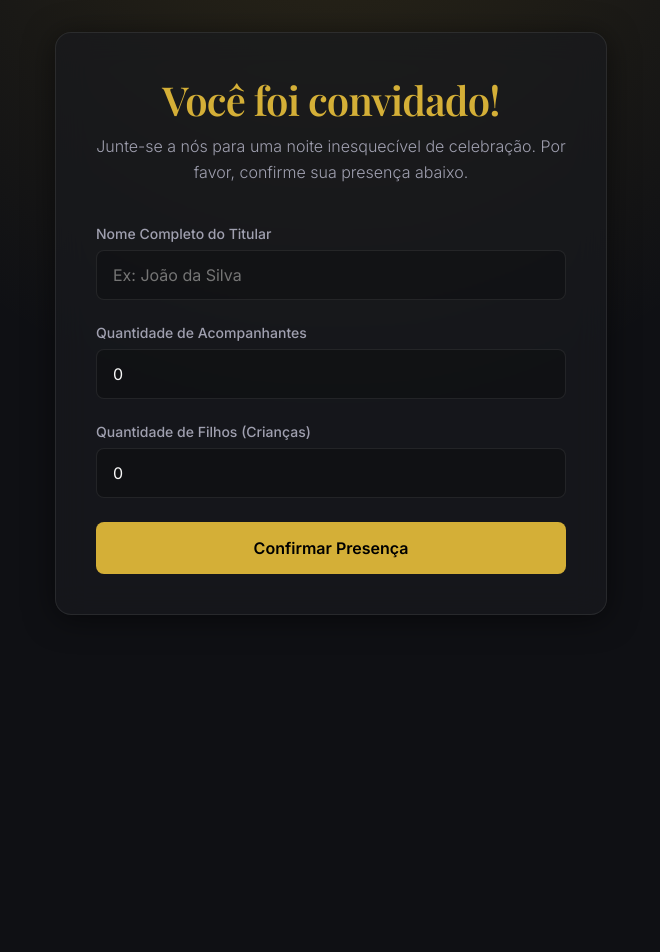
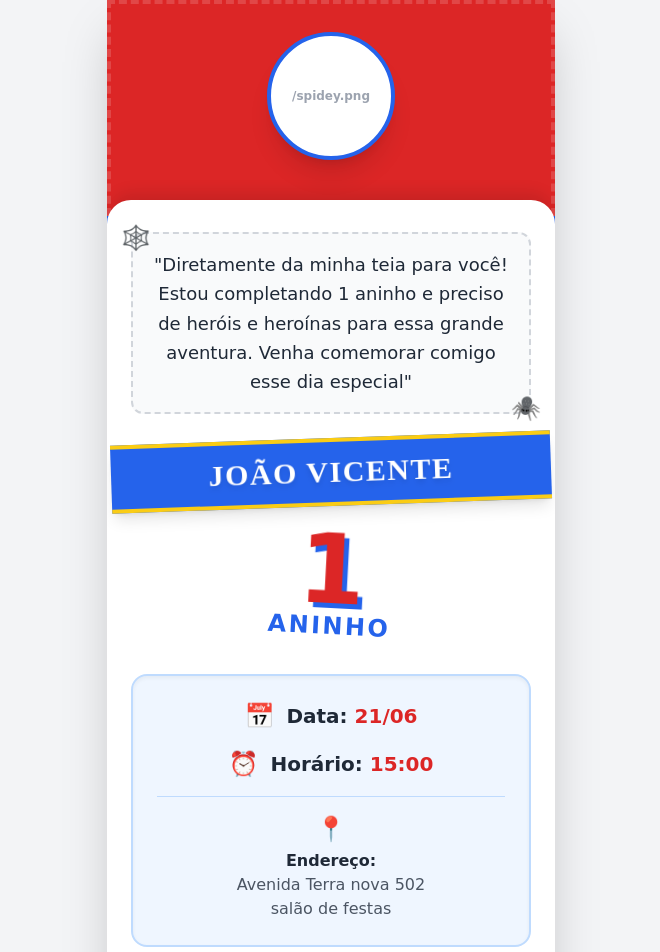
Before and after one commit to elevadigitalsuporte-lang/convitevivico, a Next.js app: page / in a window 1280 px wide. Shown: the top 952 px of the page, without its empty margins (309-969 px from the left). Before the commit the page ends 800 px from the top, so only its background shows below. Built offline with nearby package versions, Linux system fonts and the light colour scheme; no server answers.

Commit message:
feat: redesign para tema Homem-Aranha Baby com Tailwind

```diff
--- a/app/globals.css
+++ b/app/globals.css
@@ -1,3 +1,7 @@
+@tailwind base;
+@tailwind components;
+@tailwind utilities;
+
 @import url('https://fonts.googleapis.com/css2?family=Playfair+Display:wght@400;600;700&family=Inter:wght@300;400;500;600&display=swap');
 
 :root {
--- a/app/page.js
+++ b/app/page.js
@@ -31,70 +31,164 @@ export default function Home() {
 
       if (error) throw error
 
-      setStatus({ type: 'success', msg: 'Presença confirmada com sucesso! Mal podemos esperar para celebrar com você.' })
+      setStatus({ type: 'success', msg: 'Sua presença heroica foi confirmada! Te vejo lá.' })
       setFormData({ nome_titular: '', qtd_acompanhantes: 0, qtd_filhos: 0 })
     } catch (err) {
       console.error(err)
-      setStatus({ type: 'error', msg: 'Houve um erro ao confirmar. Tente novamente mais tarde.' })
+      setStatus({ type: 'error', msg: 'Ops! A teia falhou. Tente novamente.' })
     } finally {
       setLoading(false)
     }
   }
 
   return (
-    <main className="container">
-      <div className="glass-card">
-        <h1 className="title">Você foi convidado!</h1>
-        <p className="subtitle">Junte-se a nós para uma noite inesquecível de celebração. Por favor, confirme sua presença abaixo.</p>
+    <main className="min-h-screen bg-gray-100 font-comic flex flex-col items-center pb-12">
+
+      {/* Container Principal Mobile-First */}
+      <div className="w-full max-w-md bg-white shadow-2xl overflow-hidden relative">
+
+        {/* Cabeçalho Vermelho com Imagens (Teia e Spidey) */}
+        <div className="bg-red-600 w-full pt-8 pb-12 px-4 relative flex flex-col items-center justify-center border-b-8 border-blue-600">
+          {/* Placeholder da Teia de Aranha */}
+          <div className="absolute top-0 left-0 w-full h-full opacity-30 overflow-hidden flex justify-center">
+             {/* Substitua a div abaixo pela tag: <img src="/teia.png" alt="Teia" className="object-cover w-full h-full" /> */}
+             <div className="w-full h-full border-4 border-dashed border-white/50 flex items-center justify-center text-white/50 text-sm">
+                /teia.png
+             </div>
+          </div>
+
+          {/* Placeholder do Spidey Baby */}
+          <div className="relative z-10 w-32 h-32 bg-white rounded-full border-4 border-blue-600 shadow-xl overflow-hidden flex items-center justify-center mb-2">
+             {/* Substitua a div abaixo pela tag: <img src="/spidey.png" alt="Spidey Baby" className="object-cover w-full h-full" /> */}
+             <span className="text-gray-400 text-xs font-bold text-center">/spidey.png</span>
+          </div>
+        </div>
+
+        {/* Corpo do Convite */}
+        <div className="px-6 py-8 flex flex-col items-center text-center bg-white relative z-20 -mt-6 rounded-t-3xl shadow-[0_-10px_15px_-3px_rgba(0,0,0,0.1)]">
+
+          {/* Mensagem de Abertura */}
+          <div className="bg-gray-50 border-2 border-dashed border-gray-300 rounded-xl p-4 mb-6 relative">
+            <span className="absolute -top-3 -left-3 text-red-500 text-2xl">🕸️</span>
+            <p className="text-gray-800 text-lg leading-relaxed font-medium">
+              &quot;Diretamente da minha teia para você! Estou completando 1 aninho e preciso de heróis e heroínas para essa grande aventura. Venha comemorar comigo esse dia especial&quot;
+            </p>
+            <span className="absolute -bottom-3 -right-3 text-blue-500 text-2xl">🕷️</span>
+          </div>
+
+          {/* Nome do Aniversariante (Ribbon Azul) */}
+          <div className="bg-blue-600 w-[110%] py-3 mb-4 shadow-lg transform -rotate-2 border-y-4 border-yellow-400">
+            <h1 className="text-white text-3xl font-extrabold tracking-wider drop-shadow-md">
+              JOÃO VICENTE
+            </h1>
+          </div>
+
+          {/* Idade Destacada */}
+          <div className="mb-8 transform rotate-3">
+            <span className="text-8xl font-black text-red-600 drop-shadow-[5px_5px_0px_rgba(37,99,235,1)]">
+              1
+            </span>
+            <span className="text-2xl font-bold text-blue-600 block -mt-2 uppercase tracking-widest">
+              Aninho
+            </span>
+          </div>
+
+          {/* Detalhes da Festa */}
+          <div className="w-full bg-blue-50 rounded-2xl p-6 border-2 border-blue-200 shadow-inner mb-6 space-y-4">
+            <div className="flex items-center justify-center space-x-3">
+              <span className="text-2xl">📅</span>
+              <p className="text-xl font-bold text-gray-800">Data: <span className="text-red-600">21/06</span></p>
+            </div>
+            <div className="flex items-center justify-center space-x-3">
+              <span className="text-2xl">⏰</span>
+              <p className="text-xl font-bold text-gray-800">Horário: <span className="text-red-600">15:00</span></p>
+            </div>
+            <div className="flex flex-col items-center justify-center mt-2 pt-4 border-t border-blue-200">
+              <span className="text-2xl mb-1">📍</span>
+              <p className="text-md font-bold text-gray-800">Endereço:</p>
+              <p className="text-gray-600 font-medium">Avenida Terra nova 502</p>
+              <p className="text-gray-600 font-medium">salão de festas</p>
+            </div>
+          </div>
+        </div>
+
+        {/* Rodapé da Cidade */}
+        <div className="w-full h-24 bg-gray-800 relative flex items-end justify-center overflow-hidden">
+           {/* Substitua a div abaixo pela tag: <img src="/cidade.png" alt="Cidade" className="w-full object-cover opacity-80" /> */}
+           <div className="w-full h-full border-t border-dashed border-gray-600 flex items-center justify-center text-gray-500 text-sm">
+             [ Imagem: /cidade.png ]
+           </div>
+        </div>
+
+      </div>
+
+      {/* Formulário RSVP */}
+      <div className="w-full max-w-md mt-8 px-4">
+        <div className="bg-white rounded-2xl shadow-xl p-8 border-t-8 border-red-600 relative overflow-hidden">
+
+          {/* Teia de fundo no formulário */}
+          <div className="absolute -top-10 -right-10 text-gray-100 opacity-50 transform rotate-45" style={{ fontSize: '10rem' }}>
+            🕸️
+          </div>
+
+          <h2 className="text-2xl font-bold text-center text-blue-600 mb-6 relative z-10">Confirmar Presença</h2>
 
           {status.msg && (
-          <div className={`alert alert-${status.type}`}>
+            <div className={`p-4 rounded-lg mb-6 text-center font-bold relative z-10 ${status.type === 'success' ? 'bg-green-100 text-green-700 border border-green-300' : 'bg-red-100 text-red-700 border border-red-300'}`}>
               {status.msg}
             </div>
           )}
 
-        <form onSubmit={handleSubmit}>
-          <div className="form-group">
-            <label className="form-label">Nome Completo do Titular</label>
+          <form onSubmit={handleSubmit} className="space-y-5 relative z-10">
+            <div>
+              <label className="block text-sm font-bold text-gray-700 mb-1">Nome Completo do Titular</label>
               <input
                 type="text"
-              className="form-input"
                 required
-              placeholder="Ex: João da Silva"
+                placeholder="Ex: Peter Parker"
+                className="w-full border-2 border-gray-200 rounded-xl px-4 py-3 focus:outline-none focus:border-red-500 focus:ring-2 focus:ring-red-200 transition-all font-sans"
                 value={formData.nome_titular}
                 onChange={(e) => setFormData({...formData, nome_titular: e.target.value})}
               />
             </div>
 
-          <div className="form-group">
-            <label className="form-label">Quantidade de Acompanhantes</label>
+            <div className="grid grid-cols-2 gap-4">
+              <div>
+                <label className="block text-sm font-bold text-gray-700 mb-1">Acompanhantes</label>
                 <input
                   type="number"
-              className="form-input"
                   min="0"
                   required
+                  className="w-full border-2 border-gray-200 rounded-xl px-4 py-3 focus:outline-none focus:border-blue-500 focus:ring-2 focus:ring-blue-200 transition-all font-sans text-center"
                   value={formData.qtd_acompanhantes}
                   onChange={(e) => setFormData({...formData, qtd_acompanhantes: e.target.value})}
                 />
               </div>
 
-          <div className="form-group">
-            <label className="form-label">Quantidade de Filhos (Crianças)</label>
+              <div>
+                <label className="block text-sm font-bold text-gray-700 mb-1">Filhos (Crianças)</label>
                 <input
                   type="number"
-              className="form-input"
                   min="0"
                   required
+                  className="w-full border-2 border-gray-200 rounded-xl px-4 py-3 focus:outline-none focus:border-blue-500 focus:ring-2 focus:ring-blue-200 transition-all font-sans text-center"
                   value={formData.qtd_filhos}
                   onChange={(e) => setFormData({...formData, qtd_filhos: e.target.value})}
                 />
               </div>
+            </div>
 
-          <button type="submit" className="btn" disabled={loading}>
-            {loading ? 'Processando...' : 'Confirmar Presença'}
+            <button
+              type="submit"
+              disabled={loading}
+              className="w-full bg-red-600 hover:bg-red-700 text-white font-bold text-lg py-4 rounded-xl shadow-[0_4px_0_rgb(185,28,28)] active:shadow-[0_0px_0_rgb(185,28,28)] active:translate-y-1 transition-all flex items-center justify-center gap-2 mt-4"
+            >
+              {loading ? 'Lançando Teia...' : 'Confirmar Presença'}
             </button>
           </form>
         </div>
+      </div>
+
     </main>
   )
 }
--- a/package.json
+++ b/package.json
@@ -14,5 +14,10 @@
     "next": "14.1.0",
     "react": "^18",
     "react-dom": "^18"
+  },
+  "devDependencies": {
+    "autoprefixer": "^10.4.17",
+    "postcss": "^8.4.33",
+    "tailwindcss": "^3.4.1"
   }
 }
--- /dev/null
+++ b/postcss.config.mjs
@@ -0,0 +1,9 @@
+/** @type {import('postcss-load-config').Config} */
+const config = {
+  plugins: {
+    tailwindcss: {},
+    autoprefixer: {},
+  },
+};
+
+export default config;
--- /dev/null
+++ b/tailwind.config.js
@@ -0,0 +1,19 @@
+/** @type {import('tailwindcss').Config} */
+module.exports = {
+  content: [
+    "./app/**/*.{js,ts,jsx,tsx,mdx}",
+  ],
+  theme: {
+    extend: {
+      colors: {
+        spideyRed: '#e11d48', // Red-600 ish
+        spideyBlue: '#2563eb', // Blue-600 ish
+        spideyDark: '#0f172a',
+      },
+      fontFamily: {
+        comic: ['"Comic Sans MS"', 'Chalkboard SE', 'Marker Felt', 'sans-serif'],
+      }
+    },
+  },
+  plugins: [],
+}
```
Lines whose indentation alone changed are shown as unchanged.
